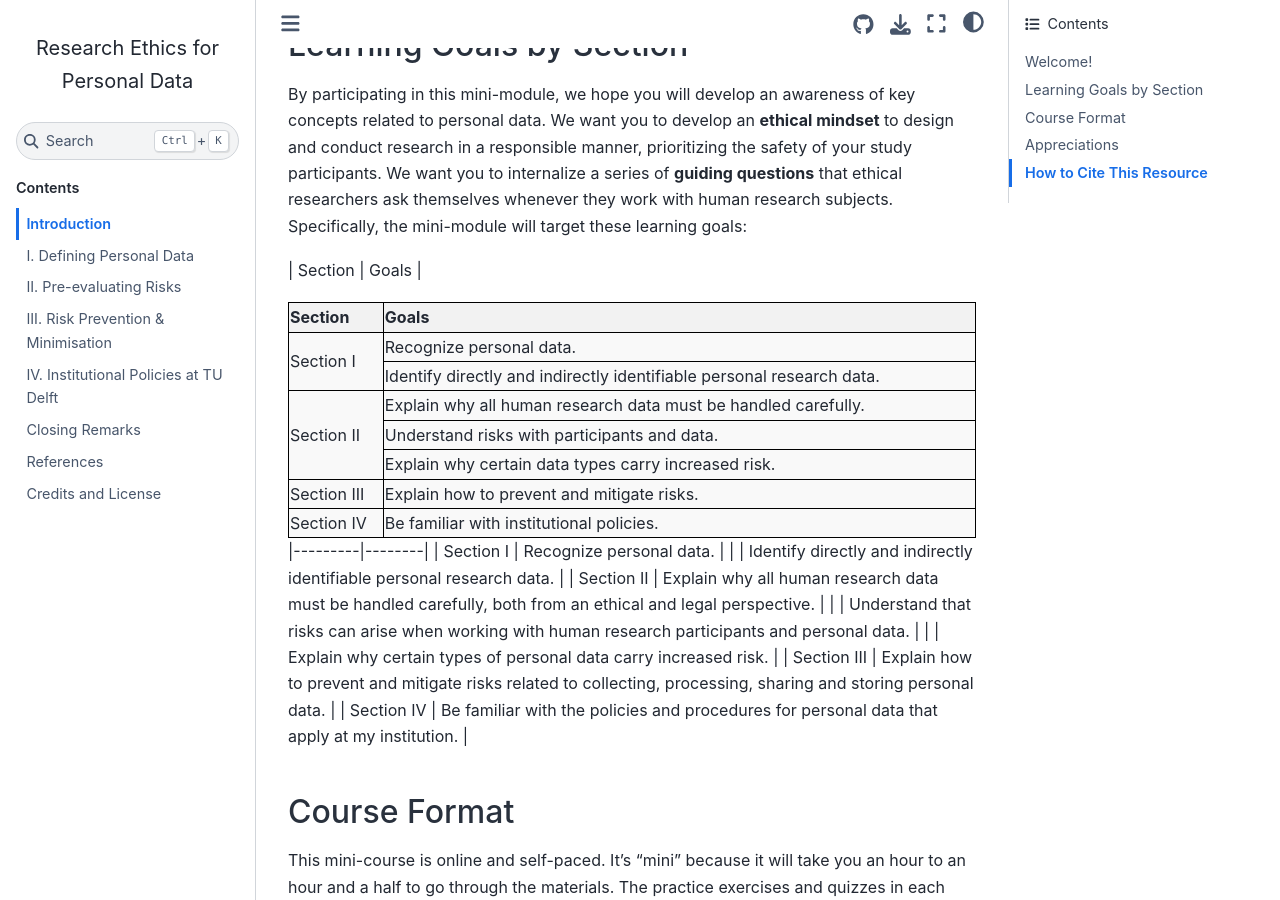
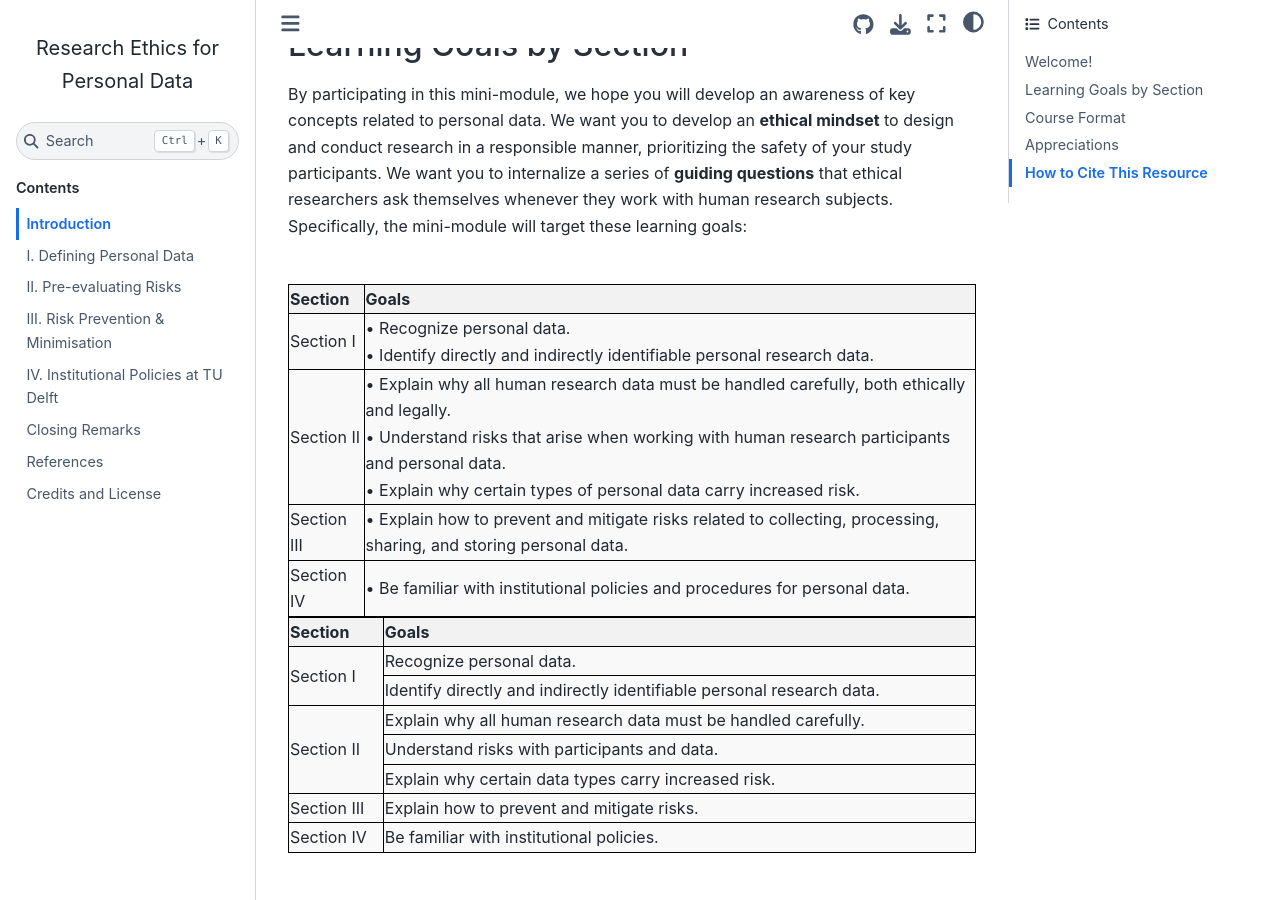
Before and after one commit to tu-delft-library/BSc_Research_Ethics_for_Personal_Data, a Jupyter Book: the page built from book/home.md, in a window 1280 px wide and 900 px high, scrolled down 338 px. Built offline with Jupyter Book 1.0.4 settings and Sphinx 7.4.7 and the Sphinx Book theme 1.1.4, drawn with Linux system fonts in a browser that asks for light colours; comment, search, counter and statistics services are not loaded.

Commit message:
Update home.md

```diff
--- a/book/home.md
+++ b/book/home.md
@@ -10,9 +10,48 @@ As part of your bachelor's coursework, are you going to do assignments or conduc
 
 By participating in this mini-module, we hope you will develop an awareness of key concepts related to personal data. We want you to develop an **ethical mindset** to design and conduct research in a responsible manner, prioritizing the safety of your study participants. We want you to internalize a series of **guiding questions** that ethical researchers ask themselves whenever they work with human research subjects. Specifically, the mini-module will target these learning goals:
 
+<table style="border-collapse: collapse; width: 100%;">
+  <tr style="background-color: #f2f2f2;">
+    <th style="border: 1px solid black;">Section</th>
+    <th style="border: 1px solid black;">Goals</th>
+  </tr>
+
+  <tr style="background-color: #f9f9f9;">
+    <td style="border: 1px solid black;">Section I</td>
+    <td style="border: 1px solid black;">
+      • Recognize personal data.<br>
+      • Identify directly and indirectly identifiable personal research data.
+    </td>
+  </tr>
+
+  <tr style="background-color: #f9f9f9;">
+    <td style="border: 1px solid black;">Section II</td>
+    <td style="border: 1px solid black;">
+      • Explain why all human research data must be handled carefully, both ethically and legally.<br>
+      • Understand risks that arise when working with human research participants and personal data.<br>
+      • Explain why certain types of personal data carry increased risk.
+    </td>
+   <br>
+
+  </tr>
+
+  <tr style="background-color: #f9f9f9;">
+    <td style="border: 1px solid black;">Section III</td>
+    <td style="border: 1px solid black;">
+      • Explain how to prevent and mitigate risks related to collecting, processing, sharing, and storing personal data.
+    </td>
+  </tr>
+
+  <tr style="background-color: #f9f9f9;">
+    <td style="border: 1px solid black;">Section IV</td>
+    <td style="border: 1px solid black;">
+      • Be familiar with institutional policies and procedures for personal data.
+    </td>
+  </tr>
+</table>
 
 
-| Section | Goals |<table style="border-collapse: collapse; width: 100%;">
+<table style="border-collapse: collapse; width: 100%;">
   <tr style="background-color: #f2f2f2;">
     <th style="border: 1px solid black;">Section</th>
     <th style="border: 1px solid black;">Goals</th>
@@ -47,14 +86,7 @@ By participating in this mini-module, we hope you will develop an awareness of k
     <td style="border: 1px solid black;">Be familiar with institutional policies.</td>
   </tr>
 </table>
-|---------|--------|
-| Section I |  Recognize personal data. |
-| | Identify directly and indirectly identifiable personal research data. |
-| Section II | Explain why all human research data must be handled carefully, both from an ethical and legal perspective. |
-| | Understand that risks can arise when working with human research participants and personal data. |
-| | Explain why certain types of personal data carry increased risk. |
-| Section III | Explain how to prevent and mitigate risks related to collecting, processing, sharing and storing personal data. |
-| Section IV | Be familiar with the policies and procedures for personal data that apply at my institution. |
+
 
 ## Course Format
 
```
